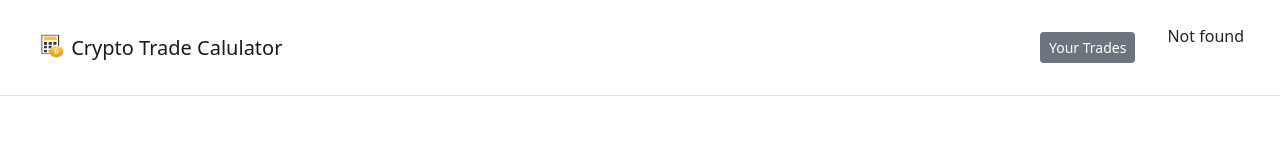
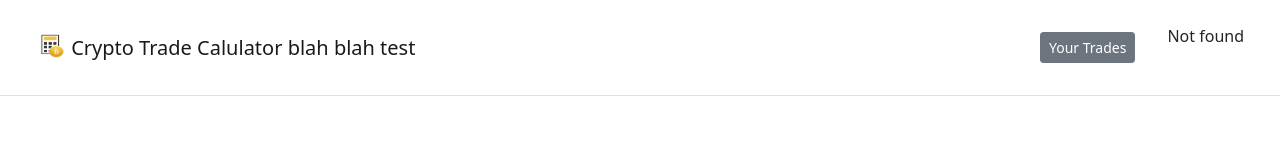
Before and after one commit to SethY8s/CoinMarket-Cap-clone, a website: page public/index.html in a window 1280 px wide. Shown: the top 160 px of the page. Drawn offline with nearby package versions, Linux system fonts and the light colour scheme; no server answers.

Commit message:
make it better

```diff
--- a/public/index.html
+++ b/public/index.html
@@ -12,7 +12,8 @@
       crossorigin="anonymous"
     />
     <link rel="stylesheet" href="./resources/style.css" />
-    <link rel="shortcut icon" type"x-icon" href="./resources/images/512x512bb.jpg">
+    <link rel="shortcut icon" type"x-icon"
+    href="./resources/images/512x512bb.jpg">
   </head>
   <body>
     <!-- navbar -->
@@ -27,7 +28,7 @@
               height="24"
               class="d-inline-block align-text-top"
             />
-            <span>Crypto Trade Calulator</span></a
+            <span>Crypto Trade Calulator blah blah test</span></a
           >
           <button
             class="navbar-toggler"
```
